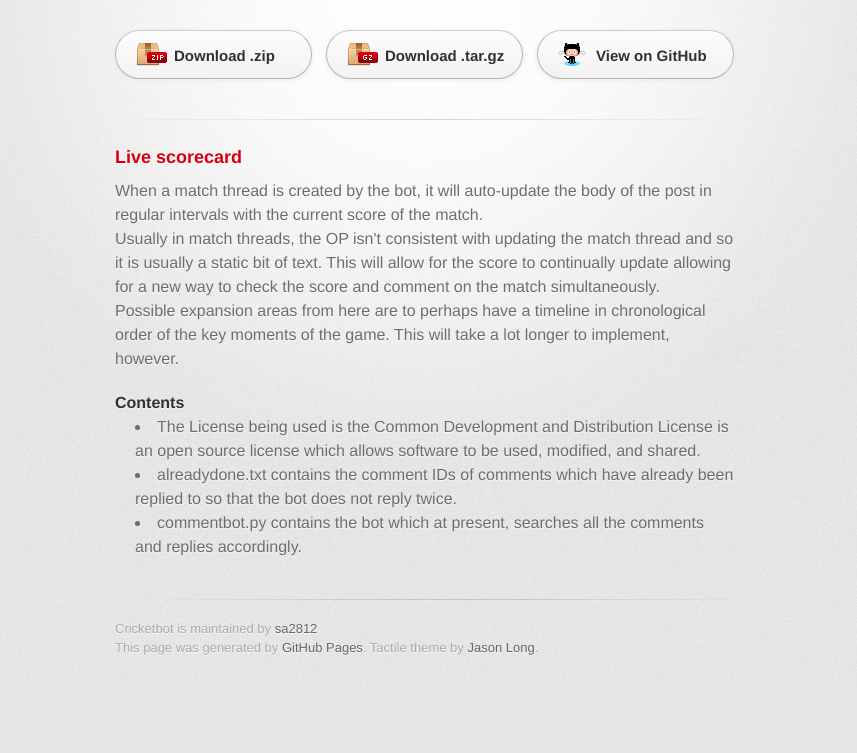
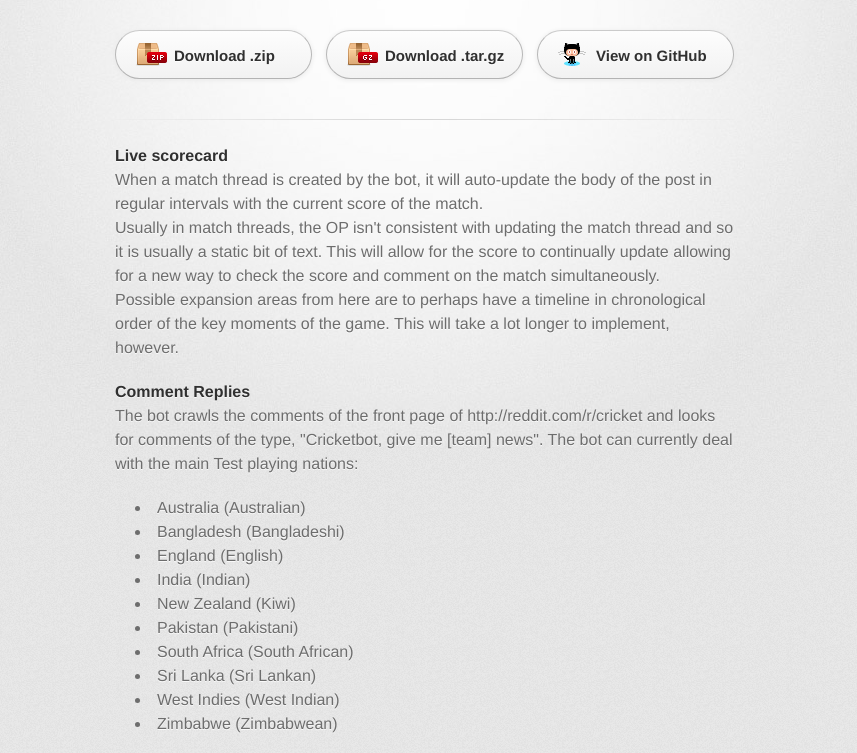
Before and after one commit to tripshed/cricketbot, a plain HTML site: page index.html in a window 1280 px wide. Shown: the part 127-880 px from the top of the page, without its empty margins (215-1072 px from the left). Before the commit the page ends 815 px from the top, so only its background shows below. Drawn offline with Linux system fonts and the light colour scheme; a web font is replaced by a local one.

Commit message:
Update index.html

```diff
--- a/index.html
+++ b/index.html
@@ -31,22 +31,37 @@
         <hr>
 
         <section id="main_content">
-        <h3>
+        <h4>
           Live scorecard
-        </h3>
+        </h4>
           <p>When a match thread is created by the bot, it will auto-update the body of the post in regular intervals with the current score of the match.<br>
-
 Usually in match threads, the OP isn't consistent with updating the match thread and so it is usually a static bit of text. This will allow for the score to continually update allowing for a new way to check the score and comment on the match simultaneously.<br>
-
 Possible expansion areas from here are to perhaps have a timeline in chronological order of the key moments of the game. This will take a lot longer to implement, however.</p>
 
+<h4>Comment Replies</h4>
+<p>The bot crawls the comments of the front page of http://reddit.com/r/cricket and looks for comments of the type, "Cricketbot, give me [team] news". The bot can currently deal with the main Test playing nations:</p>
+<ul>
+  <li>Australia (Australian)</li>
+  <li>Bangladesh (Bangladeshi)</li>
+  <li>England (English)</li>
+  <li>India (Indian)</li>
+  <li>New Zealand (Kiwi)</li>
+  <li>Pakistan (Pakistani)</li>
+  <li>South Africa (South African)</li>
+  <li>Sri Lanka (Sri Lankan)</li>
+  <li>West Indies (West Indian)</li>
+  <li>Zimbabwe (Zimbabwean)</li>
+</ul>
+<p>The bot responds with the top ESPNCricinfo articles on those countries.<br>
+
+So, Cricketbot is summoned when someone writes, for example, "Cricketbot, give me Indian news".</p>
 <h4>
 <a name="contents" class="anchor" href="#contents"><span class="octicon octicon-link"></span></a>Contents</h4>
 
 <ul>
 <li>The License being used is the Common Development and Distribution License is an open source license which allows software to be used, modified, and shared.</li>
 <li>alreadydone.txt contains the comment IDs of comments which have already been replied to so that the bot does not reply twice.</li>
-<li>commentbot.py contains the bot which at present, searches all the comments and replies accordingly.</li>
+<li>commentbot.py shows all the code required to make the bot run.</li>
 </ul>
         </section>
 
```
